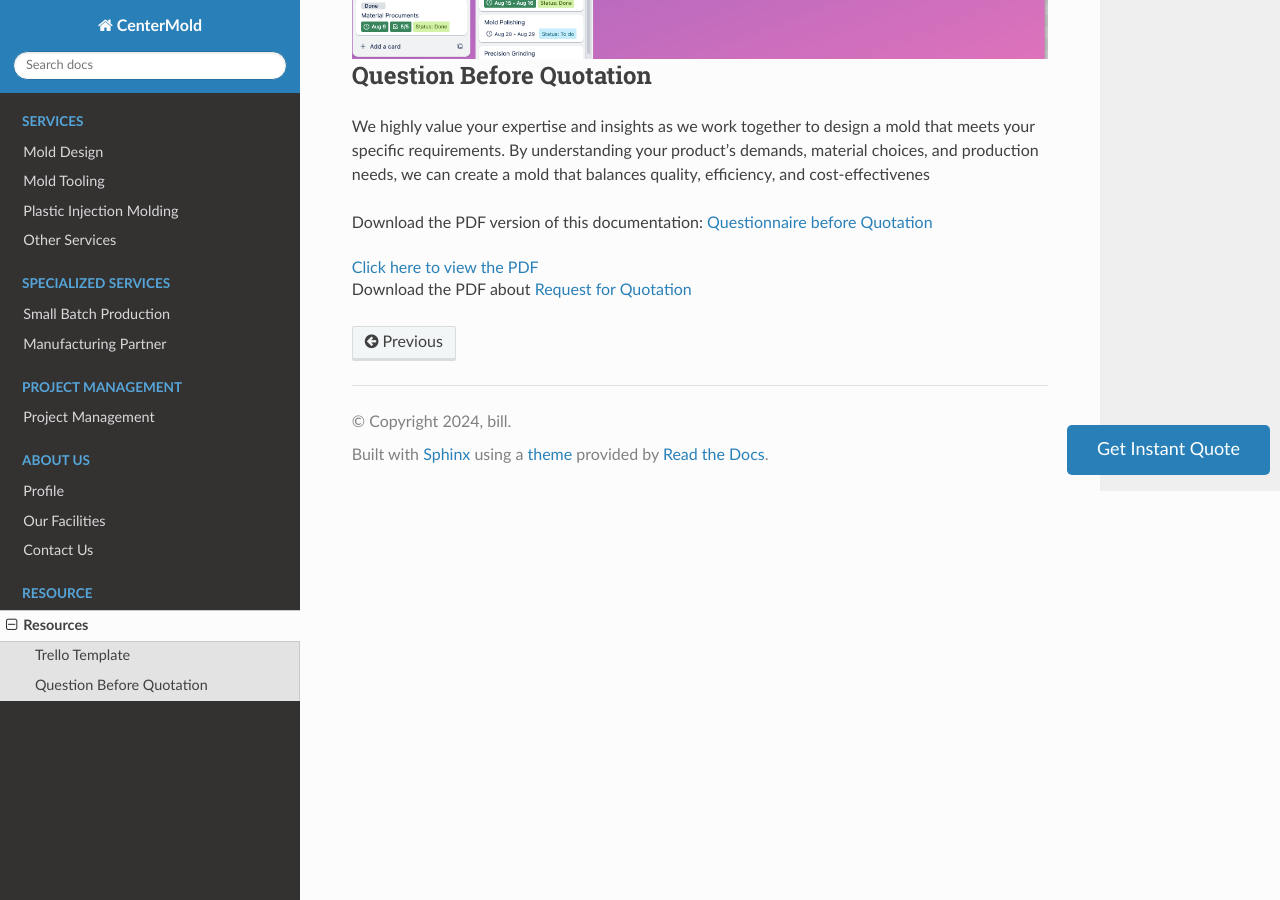
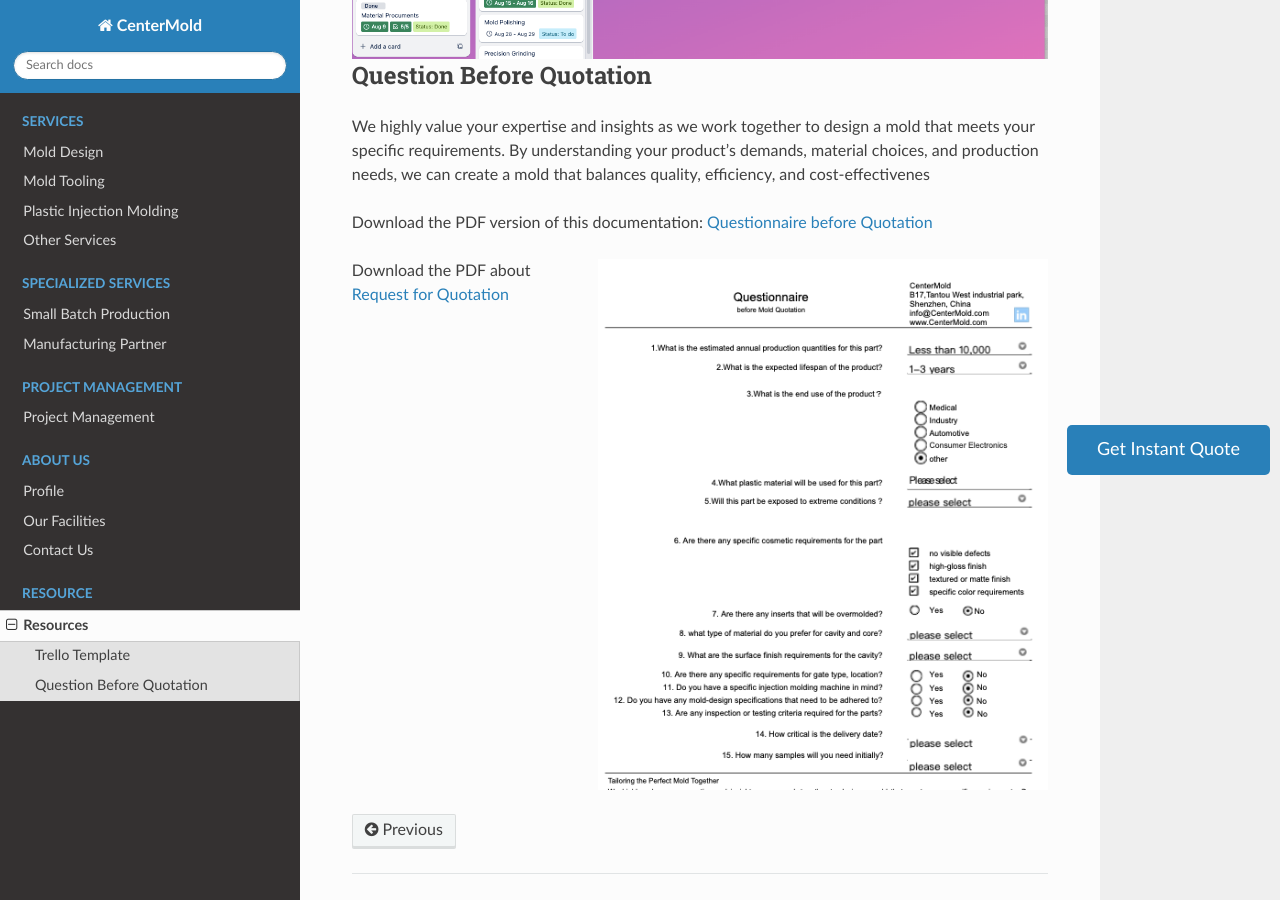
Before and after one commit to paultang/centermold, a Sphinx documentation site: the page built from source/Resource.rst, in a window 1280 px wide and 900 px high, scrolled down 803 px. Built offline with Sphinx 7.4.7 and the Read the Docs theme 2.0.0, drawn with Linux system fonts in a browser that asks for light colours; pages that are not in the unit, such as notebooks, are missing from menus.

Commit message:
add a pic

```diff
--- a/source/Resource.rst
+++ b/source/Resource.rst
@@ -33,10 +33,9 @@
 
 Download the PDF version of this documentation: `Questionnaire before Quotation <_static/question_before_quotation_from_centermold.pdf>`_
 
-
-.. raw:: html
-
-   <a href="https://www.centermold.com/en/latest/_static/question_before_quotation_from_centermold.pdf" target="_blank">Click here to view the PDF</a>
+.. figure:: _static/question.png
+   :align: right
+   :width: 450px
 
 
 Download the PDF about `Request for Quotation <_static/RFQ.pdf>`_
```
Also changed, not shown: source/_static/question.png (added).
